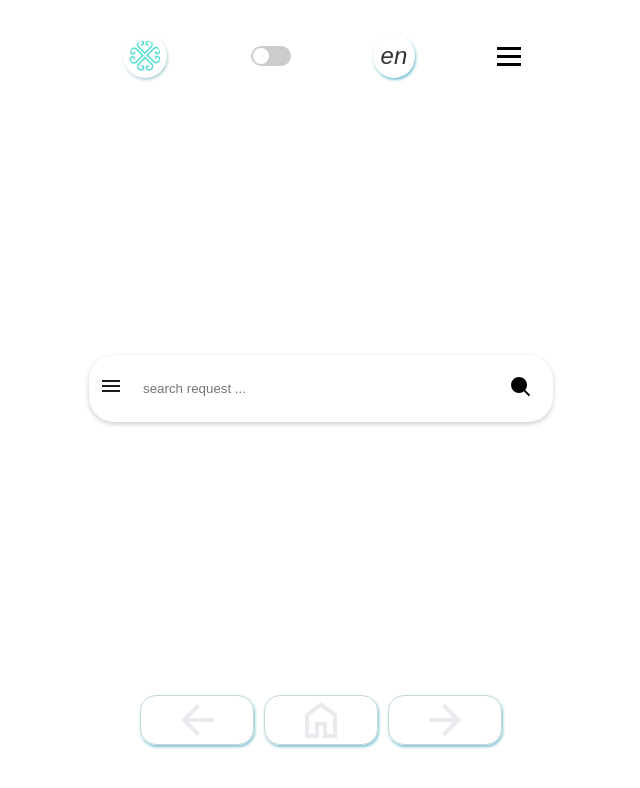
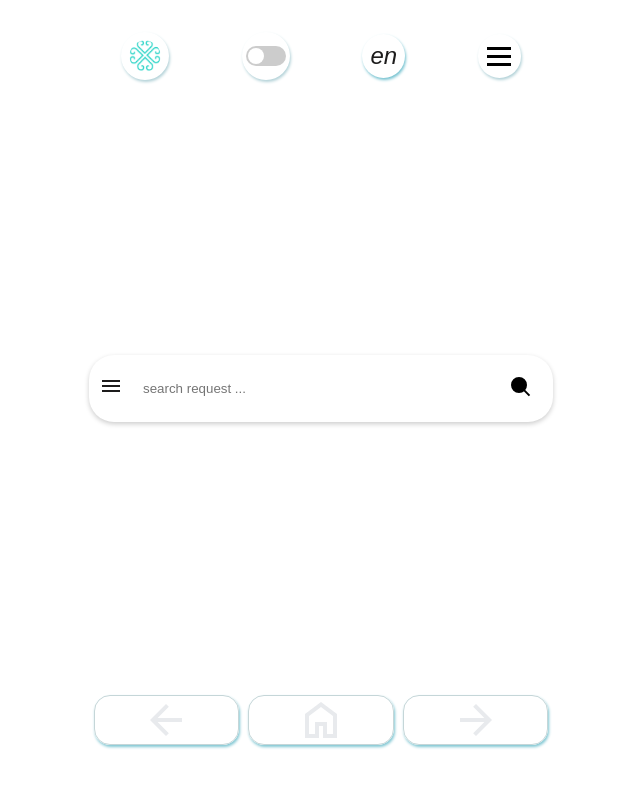
Before and after one commit to valitovgaziz/spa_, a Vue app: page / in a window 1280 px wide. Shown: the top 788 px of the page, without its empty margins (351-991 px from the left). Built offline with nearby package versions, Linux system fonts and the light colour scheme.

Commit message:
НАстроил темную тему для тоггл меню выбора языка

```diff
--- a/servers/techsupportserver.js
+++ b/servers/techsupportserver.js
@@ -37,7 +37,7 @@ app.get('/support', async (req, res) => {
         console.error(err);
         res.status(500).send("Server error");
     }
-}
+});
 
 app.listen(port, '0.0.0.0', () => {
     console.log("Server is running on port ${port}");
--- a/src/assets/main.css
+++ b/src/assets/main.css
@@ -2,12 +2,16 @@
 :root {
   --background-color: #ffffff;
   --text-color: #1d1c1c;
+  --light-dark-background-clor: #ffffff;
+  --light-dark-text-color: #2d5f38;
 }
 
 /* Темная тема */
 [data-theme="dark"] {
   --background-color: #282828;
   --text-color: #3cb756;
+  --light-dark-background-clor: #596755;
+  --light-dark-text-color: #86ef9d;
 }
 
 /* Общие стили */
--- a/src/components/footer/footer.vue
+++ b/src/components/footer/footer.vue
@@ -35,7 +35,7 @@ export default {
 <style scoped>
 .footer {
     height: 3rem;
-    width: 80%;
+    width: 100%;
     display: flex;
     flex-direction: row;
     align-items: center;
--- a/src/components/toggels/darkThemeToggle.vue
+++ b/src/components/header/darkThemeToggle.vue
@@ -59,6 +59,16 @@
   .theme-toggle {
     display: flex;
     align-items: center;
+    justify-content: center;
+    box-shadow: 1px 2px 3px rgb(179, 210, 216);
+    border-radius: 50%;
+    height: 2rem;
+    width: 2rem;
+    padding: 0.5rem;
+  }
+
+  .theme-toggle:hover {
+    box-shadow: 0px 0px 6px rgb(179, 210, 216);
   }
 
   .theme-toggle__label {
--- a/src/components/header/fullHeader.vue
+++ b/src/components/header/fullHeader.vue
@@ -13,7 +13,7 @@
 import Menu from './headerMemu.vue';
 import Logo from './logo-rl-about.vue';
 import Lang from '../../locales/langToggle.vue';
-import DarkThemeToggleI from '../toggels/darkThemeToggle.vue';
+import DarkThemeToggleI from './darkThemeToggle.vue';
 
 export default {
     components: {
--- a/src/components/header/logo-rl-about.vue
+++ b/src/components/header/logo-rl-about.vue
@@ -12,16 +12,16 @@
     padding: 1rem;
     height: 1rem;
     width: 1rem;
+    box-shadow: 1px 2px 3px rgb(179, 210, 216);
 }
 
 #rl-about:hover {
     cursor: pointer;
-    background-color: rgb(78, 102, 94);
+    box-shadow: 0px 0px 6px rgb(179, 210, 216);
 }
 
 img {
     height: 2rem;
-    box-shadow: 1px 2px 3px rgb(179, 210, 216);
     border-radius: 50%;
     padding: 0.4rem;
 }
--- a/src/components/header/toggleMenu.vue
+++ b/src/components/header/toggleMenu.vue
@@ -26,6 +26,13 @@ export default {
   justify-content: space-around;
   height: 24px;
   width: 24px;
+  padding: 0.6rem;
+  border-radius: 50%;
+  box-shadow: 1px 2px 3px rgb(179, 210, 216);
+}
+
+.hamburger:hover {
+  box-shadow: 0px 0px 6px rgb(146, 171, 176);
 }
 
 .line {
--- a/src/locales/langToggle.vue
+++ b/src/locales/langToggle.vue
@@ -50,28 +50,30 @@ export default {
 .language-selector {
   position: relative;
   display: inline-block;
+  background-color: var(--light-dark-background-clor);
+  color: var(--text-color);
+  box-shadow: 1px 2px 3px rgb(117, 194, 208);
+  border-radius: 50%;
+  padding: 0.5rem;
+}
+
+
+.language-selector:hover {
+  border-radius: 50%;
+  box-shadow: 0px 0px 6px rgb(117, 194, 208);
+  box-shadow: 0px 0px 7px rgb(117, 194, 208);
+  box-shadow: 0px 0px 8px rgb(117, 194, 208);
 }
 
 .lang-icon {
   cursor: pointer;
   font-size: 1.5em;
-  color: #333;
-  box-shadow: 1px 2px 3px rgb(117, 194, 208);
-  border-radius: 50%;
-  padding: 0.5rem;
-}
-
-.lang-icon:hover {
-  box-shadow: 0px 0px 6px rgb(117, 194, 208);
-  box-shadow: 0px 0px 7px rgb(117, 194, 208);
-  box-shadow: 0px 0px 8px rgb(117, 194, 208);
 }
 
 .dropdown-menu {
   position: absolute;
   top: 100%;
   right: 0;
-  background-color: #fff;
   border: 1px solid #ccc;
   border-radius: 4px;
   z-index: 1000;
@@ -81,10 +83,10 @@ export default {
 .dropdown-item {
   padding: 8px 16px;
   cursor: pointer;
-  color: #333;
+  color: var(--text-color);
 }
 
 .dropdown-item:hover {
-  background-color: rgb(201, 228, 233);
+  background-color: var(--light-dark-background-clor);
 }
 </style>
```
Lines whose indentation alone changed are shown as unchanged.
